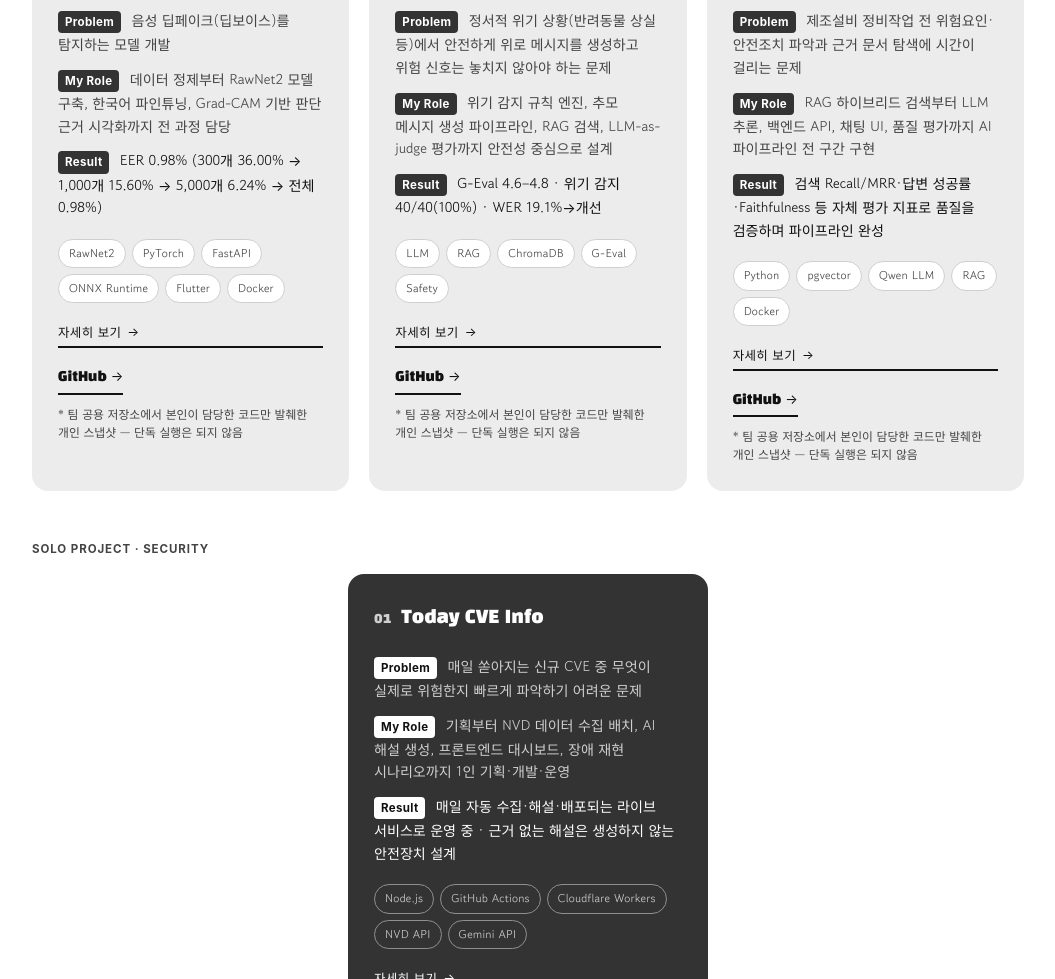
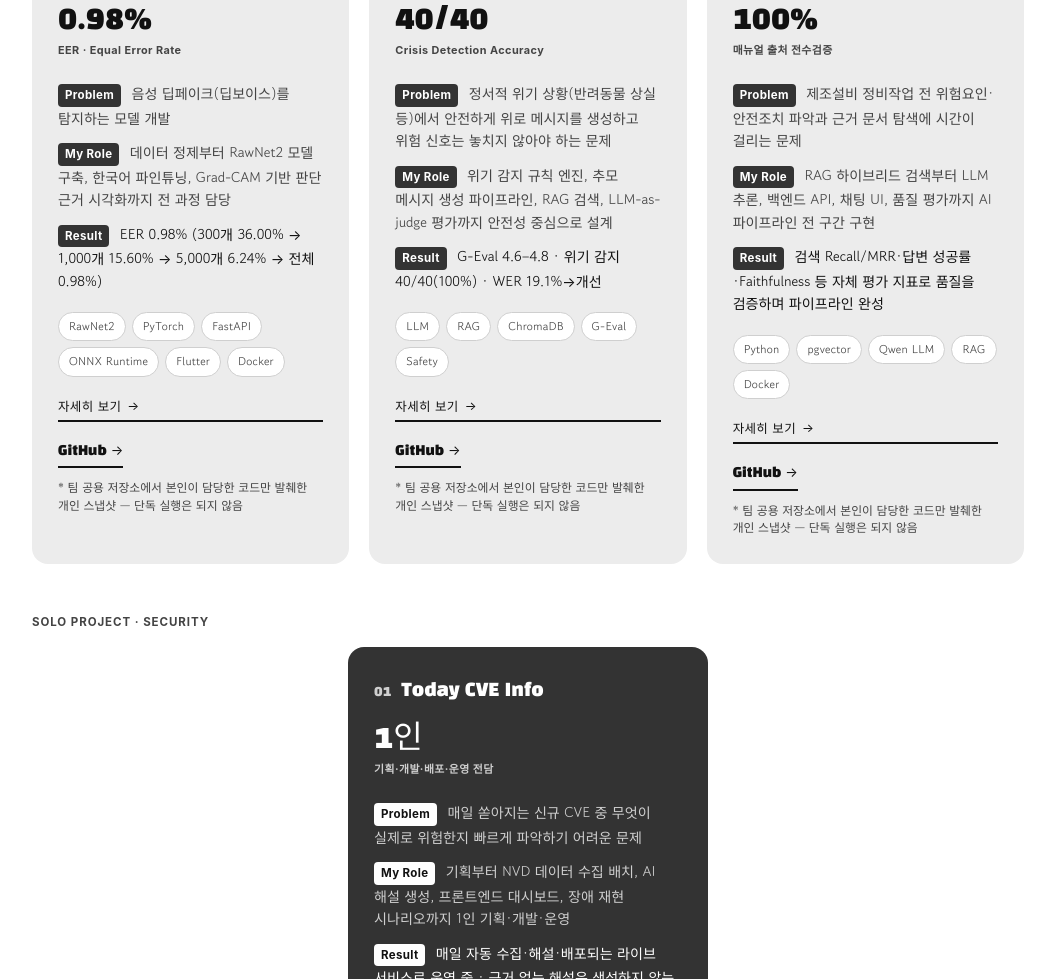
Before and after one commit to whiteclover0542/make_portfolio, a website: page index.html in a window 1280 px wide. Shown: the part 2650-3629 px from the top of the page, without its empty margins (112-1167 px from the left). Drawn offline with Linux system fonts and the light colour scheme; no server answers.

```diff
--- a/index.html
+++ b/index.html
@@ -129,6 +129,7 @@
           <span class="project-index">01</span>
           <h3>Deepfake Detection AI</h3>
         </div>
+        <div class="project-stat"><span class="v">0.98%</span><span class="k">EER · Equal Error Rate</span></div>
         <p class="project-line"><strong>Problem</strong> 음성 딥페이크(딥보이스)를 탐지하는 모델 개발</p>
         <p class="project-line"><strong>My Role</strong> 데이터 정제부터 RawNet2 모델 구축, 한국어 파인튜닝, Grad-CAM 기반 판단 근거 시각화까지 전 과정 담당</p>
         <p class="project-line project-result"><strong>Result</strong> EER 0.98% (300개 36.00% → 1,000개 15.60% → 5,000개 6.24% → 전체 0.98%)</p>
@@ -166,6 +167,7 @@
           <span class="project-index">02</span>
           <h3>Emotion Check-in AI</h3>
         </div>
+        <div class="project-stat"><span class="v">40/40</span><span class="k">Crisis Detection Accuracy</span></div>
         <p class="project-line"><strong>Problem</strong> 정서적 위기 상황(반려동물 상실 등)에서 안전하게 위로 메시지를 생성하고 위험 신호는 놓치지 않아야 하는 문제</p>
         <p class="project-line"><strong>My Role</strong> 위기 감지 규칙 엔진, 추모 메시지 생성 파이프라인, RAG 검색, LLM-as-judge 평가까지 안전성 중심으로 설계</p>
         <p class="project-line project-result"><strong>Result</strong> G-Eval 4.6–4.8 · 위기 감지 40/40(100%) · WER 19.1%→개선</p>
@@ -203,6 +205,7 @@
           <span class="project-index">03</span>
           <h3>SafeMaintAI</h3>
         </div>
+        <div class="project-stat"><span class="v">100%</span><span class="k">매뉴얼 출처 전수검증</span></div>
         <p class="project-line"><strong>Problem</strong> 제조설비 정비작업 전 위험요인·안전조치 파악과 근거 문서 탐색에 시간이 걸리는 문제</p>
         <p class="project-line"><strong>My Role</strong> RAG 하이브리드 검색부터 LLM 추론, 백엔드 API, 채팅 UI, 품질 평가까지 AI 파이프라인 전 구간 구현</p>
         <p class="project-line project-result"><strong>Result</strong> 검색 Recall/MRR·답변 성공률·Faithfulness 등 자체 평가 지표로 품질을 검증하며 파이프라인 완성</p>
@@ -236,6 +239,7 @@
           <span class="project-index">01</span>
           <h3>Today CVE Info</h3>
         </div>
+        <div class="project-stat"><span class="v">1인</span><span class="k">기획·개발·배포·운영 전담</span></div>
         <p class="project-line"><strong>Problem</strong> 매일 쏟아지는 신규 CVE 중 무엇이 실제로 위험한지 빠르게 파악하기 어려운 문제</p>
         <p class="project-line"><strong>My Role</strong> 기획부터 NVD 데이터 수집 배치, AI 해설 생성, 프론트엔드 대시보드, 장애 재현 시나리오까지 1인 기획·개발·운영</p>
         <p class="project-line project-result"><strong>Result</strong> 매일 자동 수집·해설·배포되는 라이브 서비스로 운영 중 · 근거 없는 해설은 생성하지 않는 안전장치 설계</p>
--- a/style.css
+++ b/style.css
@@ -324,6 +324,37 @@
   font-weight: 400;
   font-size: 1.1rem;
   margin: 0;
+}
+
+.project-stat {
+  display: flex;
+  flex-direction: column;
+  gap: 2px;
+  margin: 0 0 16px;
+}
+
+.project-stat .v {
+  font-family: var(--font-display);
+  font-weight: 400;
+  font-size: clamp(1.6rem, 3vw, 2rem);
+  line-height: 1.1;
+  color: var(--black);
+}
+
+.project-stat .k {
+  font-family: -apple-system, "Apple SD Gothic Neo", sans-serif;
+  font-weight: 700;
+  font-size: 0.68rem;
+  letter-spacing: 0.04em;
+  color: var(--gray-700);
+}
+
+.project-card--solo .project-stat .v {
+  color: var(--white);
+}
+
+.project-card--solo .project-stat .k {
+  color: var(--gray-300);
 }
 
 .project-line {
```
Also changed, not shown: 과제8/progress.md (+4 -4 lines), 과제8/인증구현설명서.md (+2 -0 lines), 1 other file.
